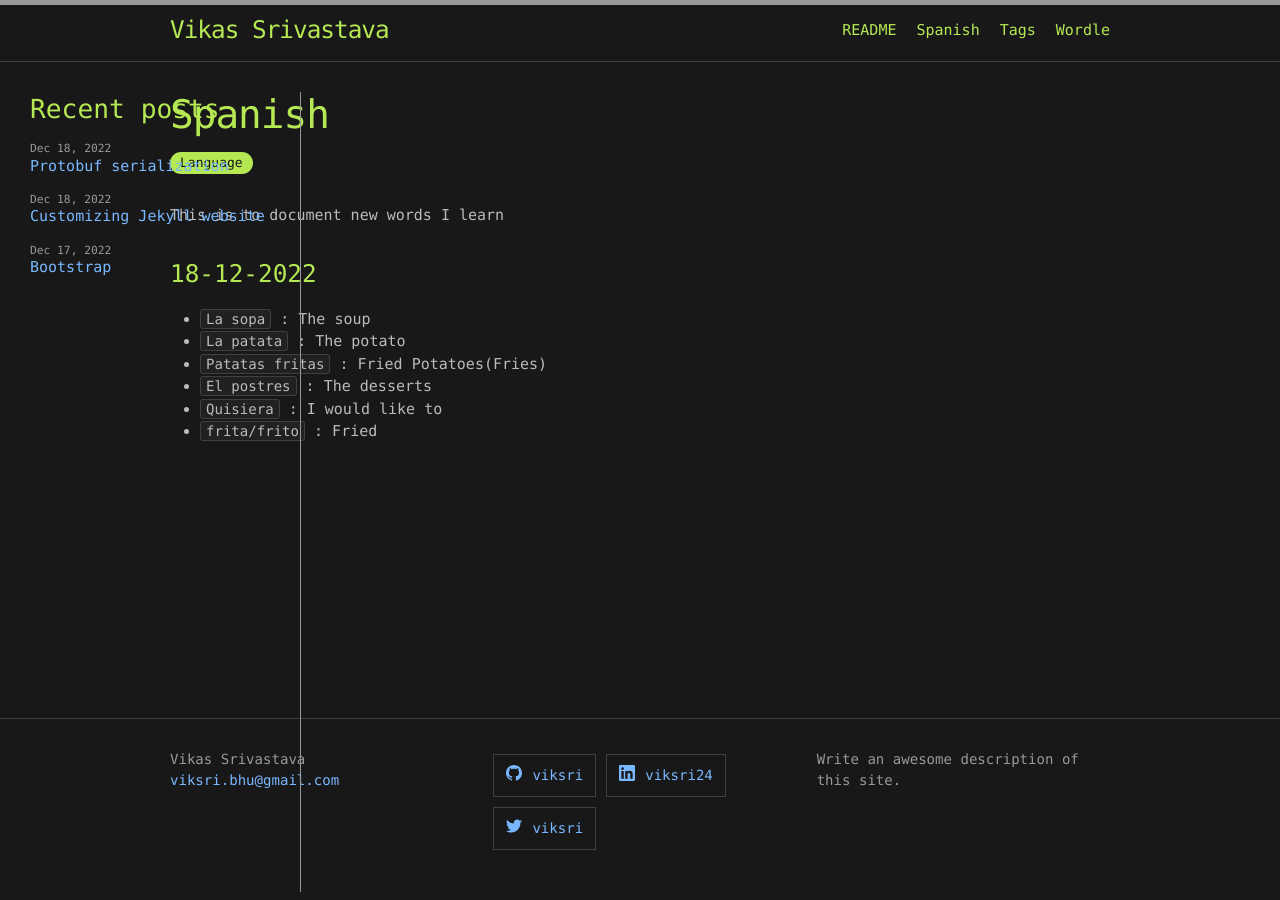
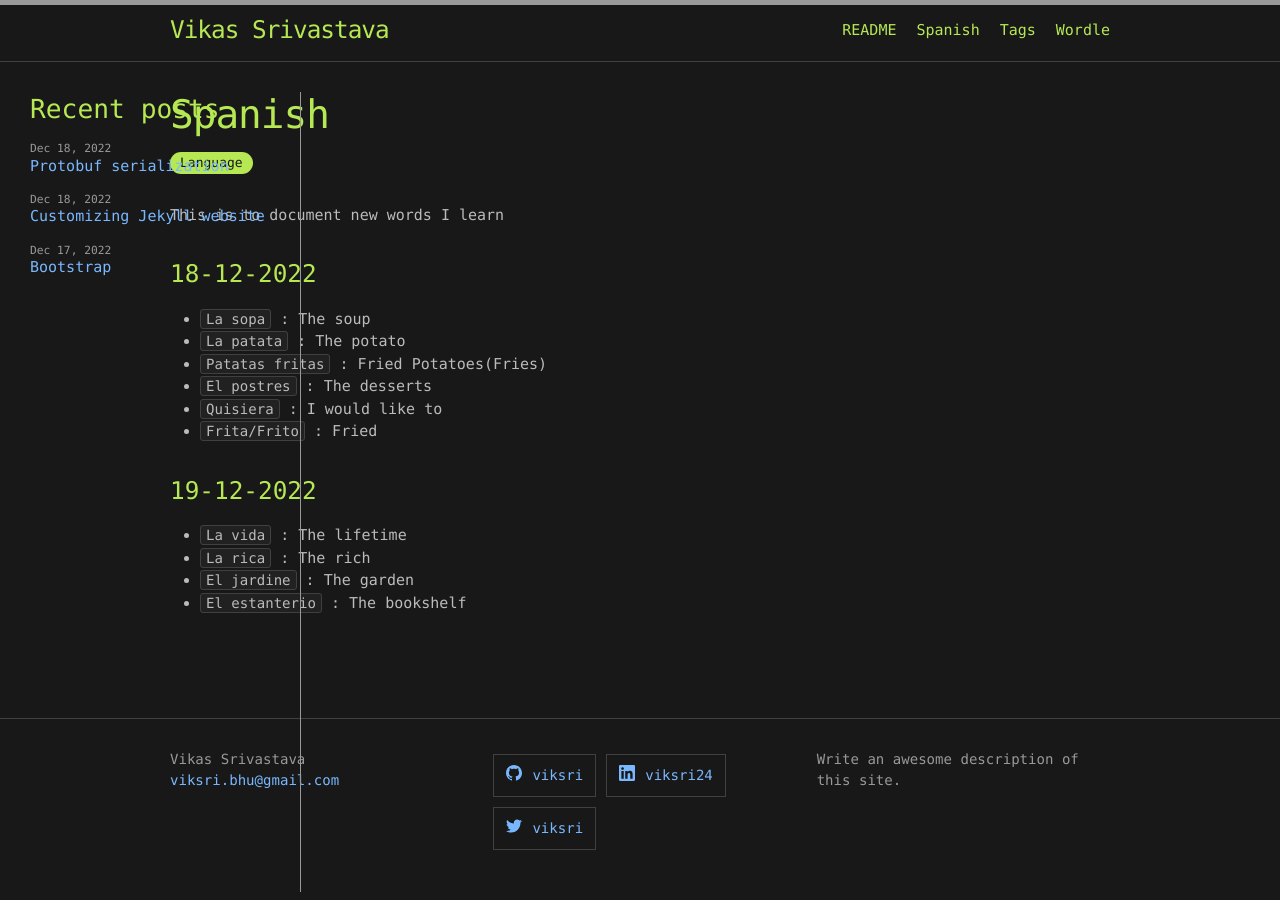
Before and after one commit to viksri/viksri.github.io, a Jekyll site: the page built from Spanish.md, in a window 1280 px wide. Built offline with Jekyll 4.4.1, drawn with Linux system fonts in a browser that asks for light colours.

Commit message:
Update spanish.md

```diff
--- a/Spanish.md
+++ b/Spanish.md
@@ -13,4 +13,10 @@ This is to document new words I learn
 - `Patatas fritas` : Fried Potatoes(Fries)
 - `El postres` : The desserts
 - `Quisiera` : I would like to
-- `frita/frito` : Fried
+- `Frita/Frito` : Fried
+
+### 19-12-2022
+- `La vida` : The lifetime
+- `La rica` : The rich
+- `El jardine` : The garden
+- `El estanterio` : The bookshelf
```
